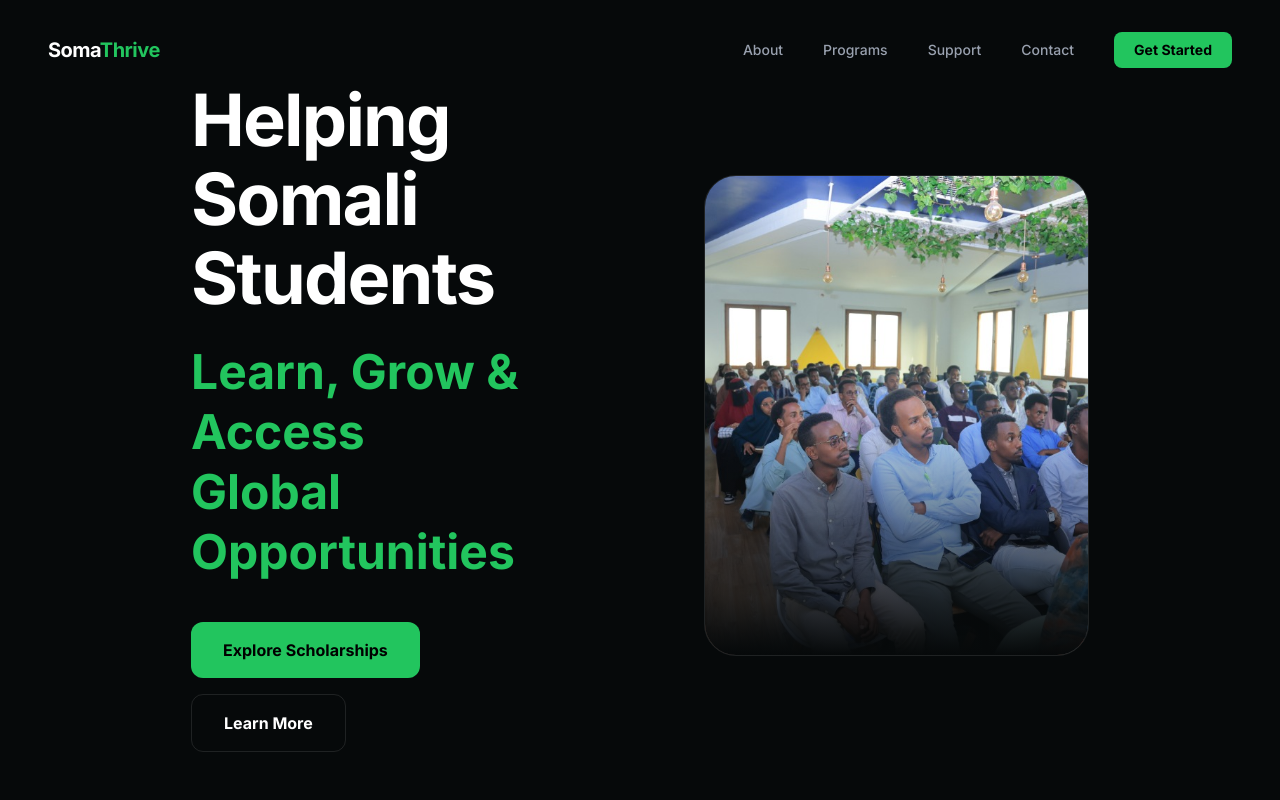
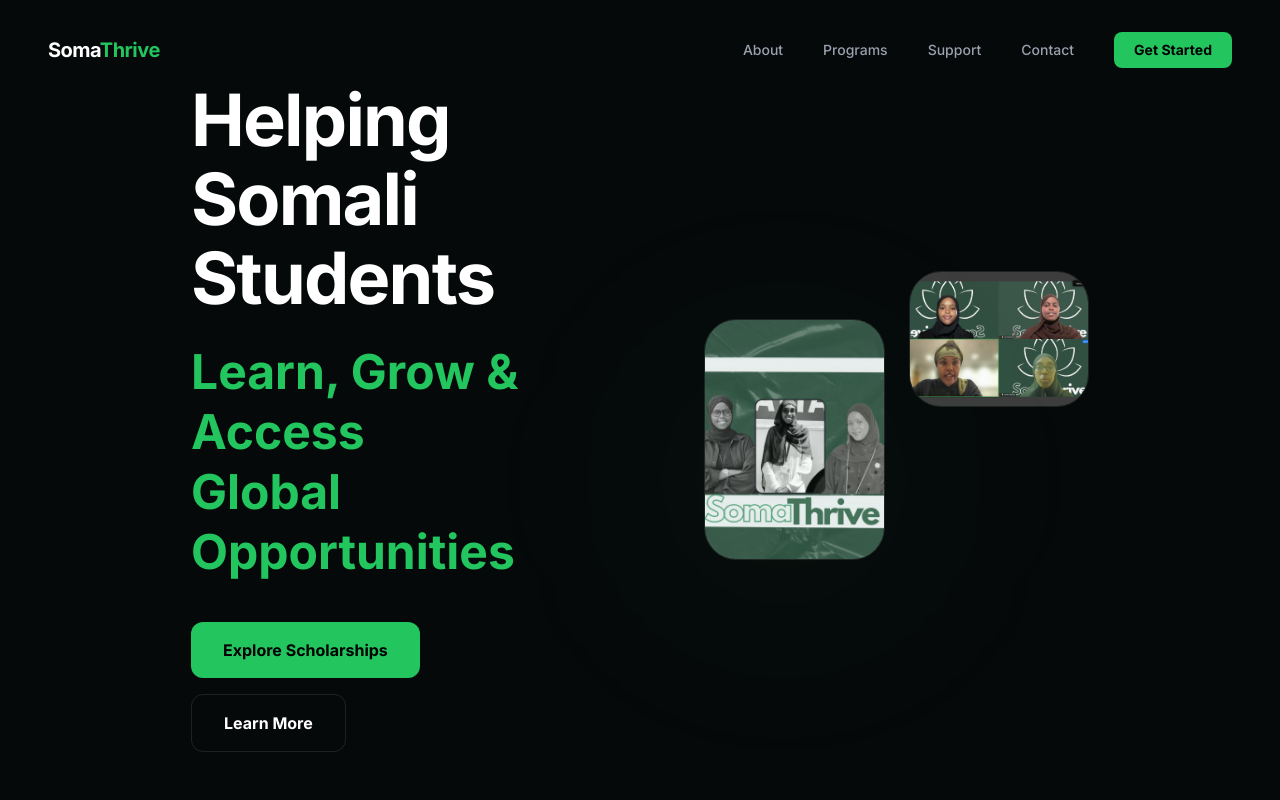
Before and after one commit to mohamedosmann/somathrive, a Next.js app: page / in a window 1280 px wide. Shown: the top 800 px of the page. Built offline with nearby package versions, Linux system fonts and the light colour scheme.

Commit message:
UI: Added staggered double images to hero section using authentic community photos

```diff
--- a/app/page.tsx
+++ b/app/page.tsx
@@ -74,23 +74,35 @@ export default function Home() {
             </div>
           </motion.div>
 
-          <motion.div
-            initial={{ opacity: 0, scale: 0.95 }}
-            animate={{ opacity: 1, scale: 1 }}
-            transition={{ delay: 0.2 }}
-            className="relative hidden lg:block"
-          >
-            <div className="relative aspect-[4/5] rounded-[2rem] overflow-hidden border border-white/10">
+          <div className="relative hidden lg:grid grid-cols-2 gap-6 items-start">
+            <motion.div
+              initial={{ opacity: 0, y: 20 }}
+              animate={{ opacity: 1, y: 0 }}
+              transition={{ delay: 0.3 }}
+              className="relative aspect-[3/4] rounded-[2rem] overflow-hidden border border-white/10 mt-12"
+            >
               <Image
-                src="/classroom-bg.jpg"
+                src="/hero-2.jpg"
+                alt="SomaThrive Community"
+                fill
+                className="object-cover"
+              />
+            </motion.div>
+            <motion.div
+              initial={{ opacity: 0, y: -20 }}
+              animate={{ opacity: 1, y: 0 }}
+              transition={{ delay: 0.4 }}
+              className="relative aspect-[4/3] rounded-[2rem] overflow-hidden border border-white/10"
+            >
+              <Image
+                src="/hero-1.png"
                 alt="SomaThrive Session"
                 fill
                 className="object-cover"
-                priority
               />
-              <div className="absolute inset-0 bg-gradient-to-t from-[#06090a] via-transparent to-transparent" />
-            </div>
-          </motion.div>
+            </motion.div>
+            <div className="absolute -bottom-12 -left-12 w-64 h-64 bg-[#22c55e]/5 blur-[100px] rounded-full pointer-events-none" />
+          </div>
         </div>
       </section>
 
```
Also changed, not shown: public/hero-1.png (added), public/hero-2.jpg (added).
